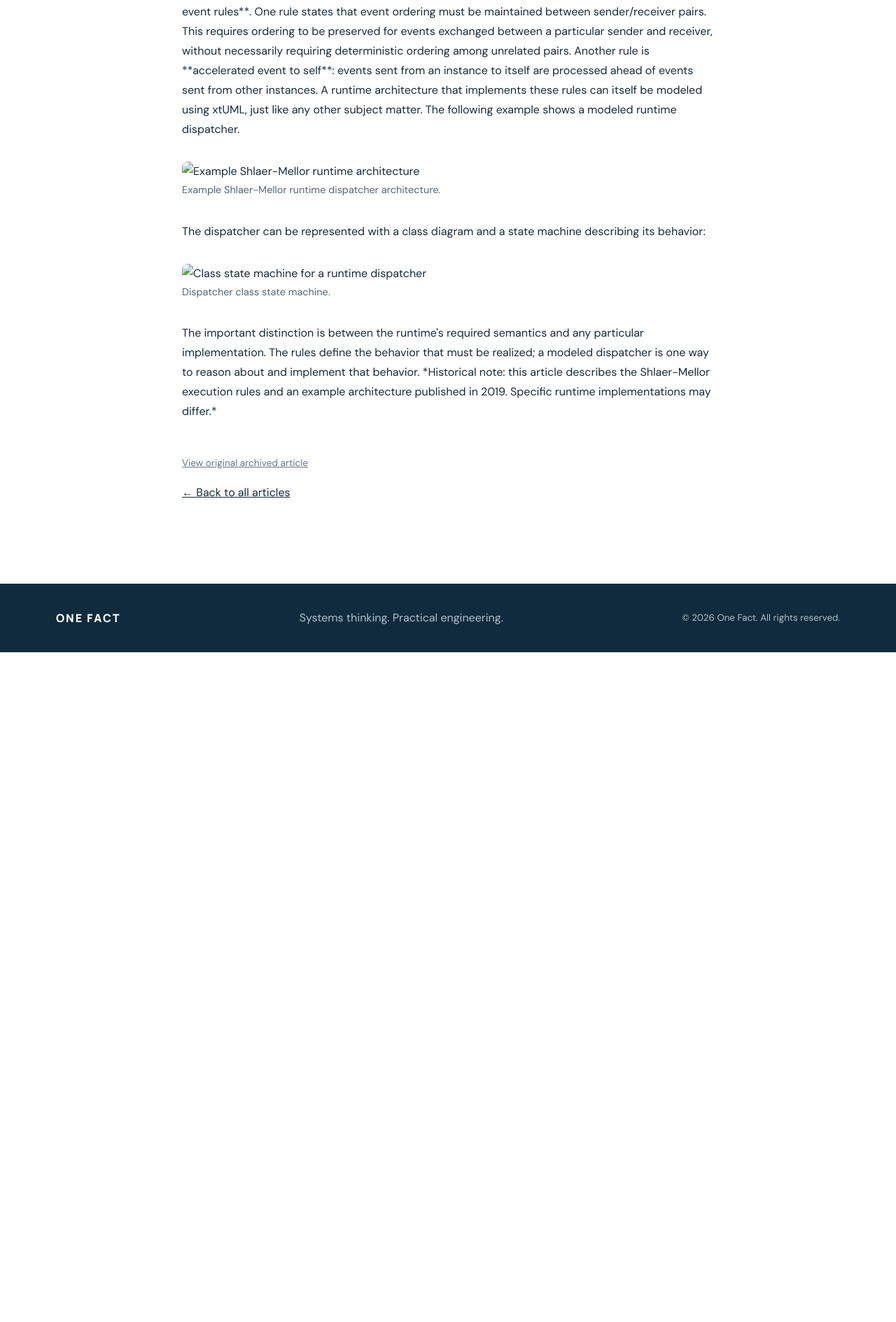
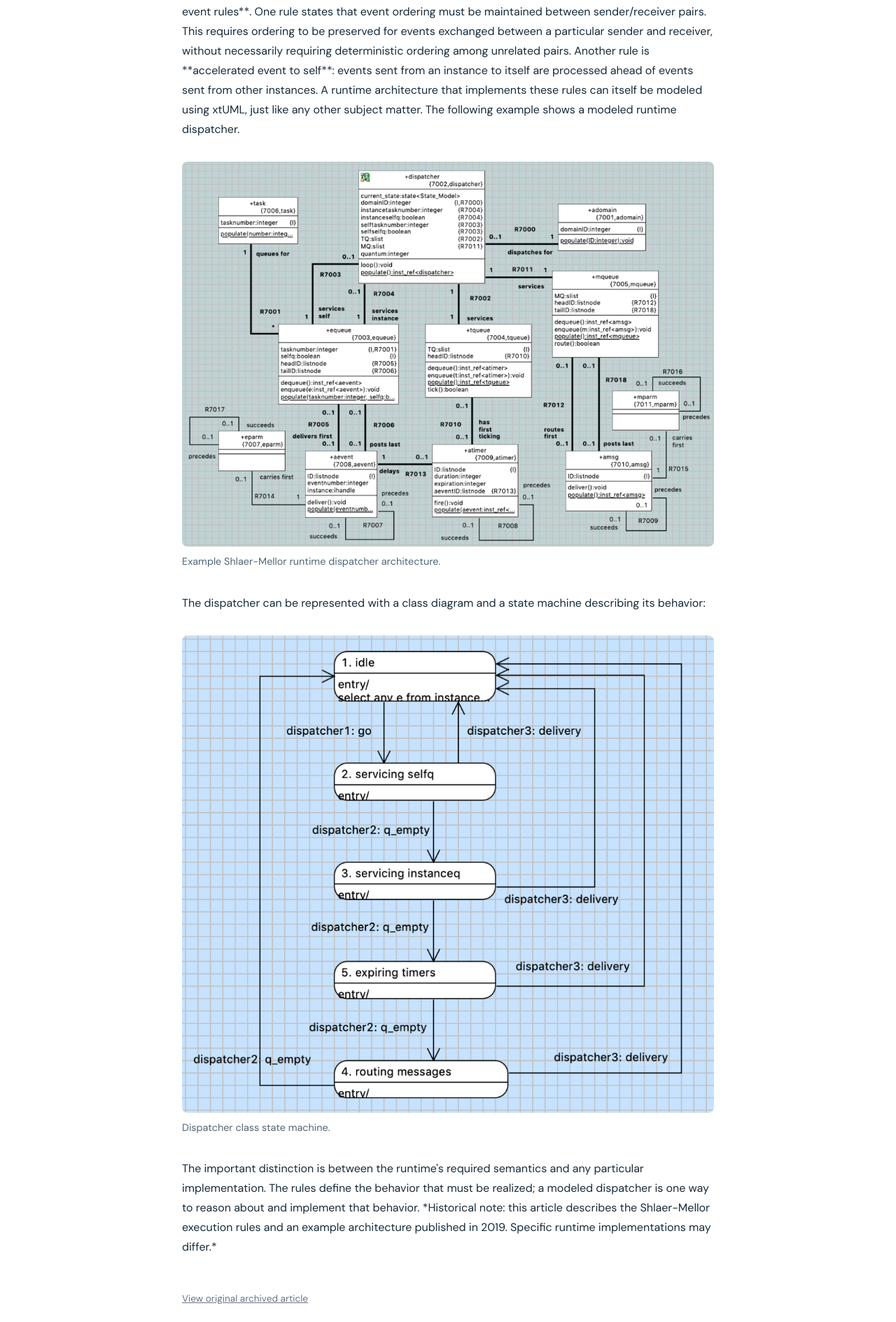
Before and after one commit to xtuml/onefactinc, a Jekyll site: the page built from _articles/shlaer-mellor-runtime.html, in a window 1280 px wide. Shown: the part 621-2510 px from the top of the page at 70% size. Built offline with Jekyll 4.4.1, drawn with Linux system fonts in a browser that asks for light colours; before the commit the page ends 1553 px from its top, so only the background shows below that.

Commit message:
Use locally hosted article images

```diff
--- a/_articles/shlaer-mellor-runtime.html
+++ b/_articles/shlaer-mellor-runtime.html
@@ -15,14 +15,14 @@ Another rule is **accelerated event to self**: events sent from an instance to i
 A runtime architecture that implements these rules can itself be modeled using xtUML, just like any other subject matter. The following example shows a modeled runtime dispatcher.
 
 <figure>
-  <img src="https://xtuml.github.io/onefactnet/wp-content/uploads/2019/08/smarch-1024x741-4769662.png" alt="Example Shlaer-Mellor runtime architecture" loading="lazy">
+  <img src="{{ '/assets/images/smarch-1024x741-4769662.png' | relative_url }}" alt="Example Shlaer-Mellor runtime architecture" loading="lazy">
   <figcaption>Example Shlaer-Mellor runtime dispatcher architecture.</figcaption>
 </figure>
 
 The dispatcher can be represented with a class diagram and a state machine describing its behavior:
 
 <figure>
-  <img src="https://xtuml.github.io/onefactnet/wp-content/uploads/2019/08/dispatcher-1024x919-3238312.png" alt="Class state machine for a runtime dispatcher" loading="lazy">
+  <img src="{{ '/assets/images/dispatcher-1024x919-3238312.png' | relative_url }}" alt="Class state machine for a runtime dispatcher" loading="lazy">
   <figcaption>Dispatcher class state machine.</figcaption>
 </figure>
 
```
